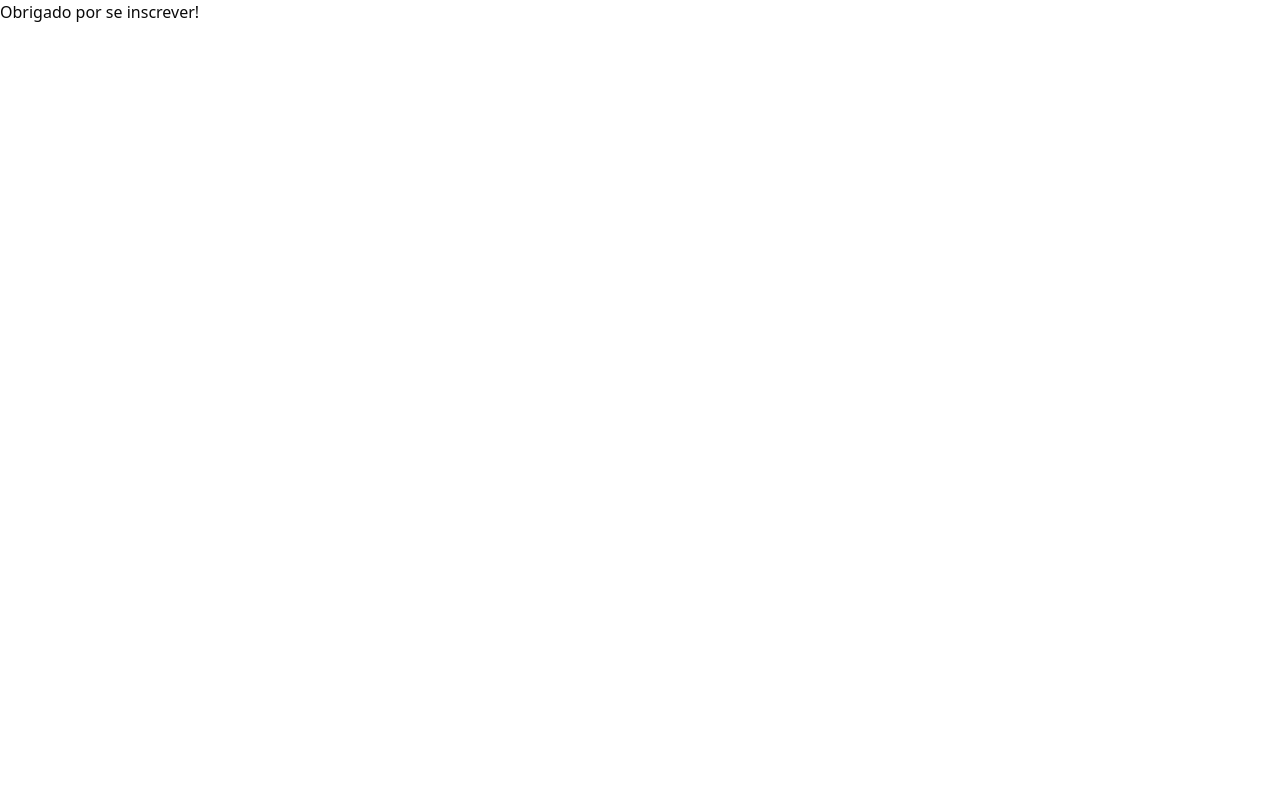
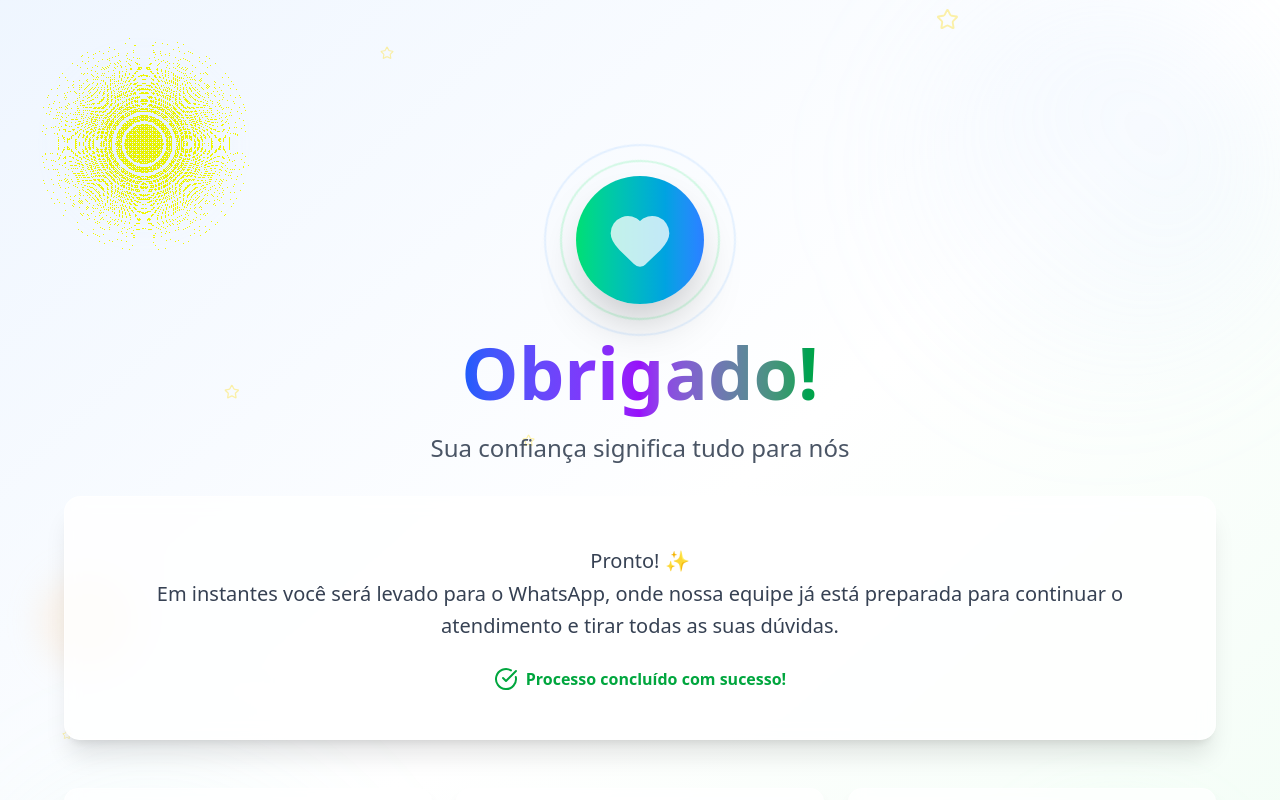
Before and after one commit to IsraelMends/Tecnico-Global, a Next.js app: page /agradecimento in a window 1280 px wide. Shown: the top 800 px of the page. Built offline with nearby package versions, Linux system fonts and the light colour scheme.

Commit message:
refactor(agradecimento): replace async page with client-side loading state

```diff
--- a/src/app/agradecimento/loading.tsx
+++ /dev/null
@@ -1,7 +0,0 @@
-export default async function Loading() {
-    return (
-        <div>
-            <p>Carregando...</p>
-        </div>
-    )
-}
--- a/src/app/agradecimento/page.tsx
+++ b/src/app/agradecimento/page.tsx
@@ -1,10 +1,14 @@
-import { delay } from "@/utils/delay";
+"use client";
+import { useState } from "react";
+import ThankYou from "@/components/thankyou";
+import Loading from "@/components/loading";
 
-export default async function Page() {
-    await delay(5000);
-    return (
-        <div>
-            <p>Obrigado por se inscrever!</p>
-        </div>
-    )
+export default function App() {
+  const [done, setDone] = useState(false);
+
+  return done ? (
+    <ThankYou />
+  ) : (
+    <Loading onComplete={() => setDone(true)} />
+  );
 }
```
